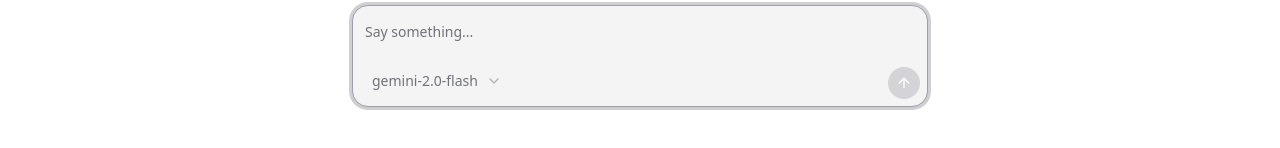
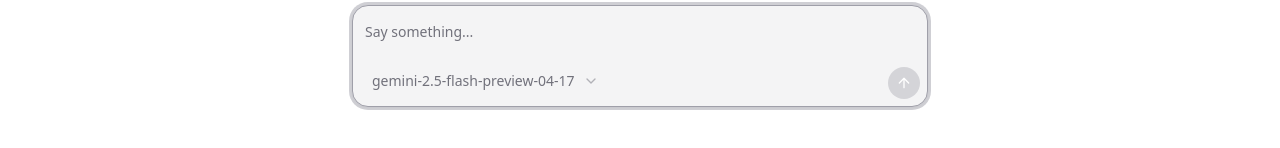
Before and after one commit to yeswanth49/starbot, a Next.js app: page / in a window 1280 px wide. Shown: the part 374-522 px from the top of the page. Built offline with nearby package versions, Linux system fonts and the light colour scheme.

Commit message:
added google 2.5 flash preview and removed 2.0 flash

```diff
--- a/ai/providers.ts
+++ b/ai/providers.ts
@@ -25,7 +25,7 @@ export const model = customProvider({
     "llama-3.3-70b-versatile": groq("llama-3.3-70b-versatile"),
     "gemini-2.5-pro-exp-03-25": google("gemini-2.5-pro-exp-03-25"),
     "gpt-4o-mini": openai('gpt-4o-mini'),
-    "gemini-2.0-flash": google('gemini-2.0-flash'),
+    "gemini-2.5-flash-preview-04-17": google('gemini-2.5-flash-preview-04-17'),
     "mistral-small-2503": mistral('mistral-small-2503'),
     "openrouter/quasar-alpha": openrouter("openrouter/quasar-alpha"),
 
--- a/components/chat.tsx
+++ b/components/chat.tsx
@@ -10,7 +10,7 @@ import { Messages } from "./messages";
 import { Header } from "./header";
 
 export default function Chat() {
-  const [selectedModel, setSelectedModel] = useState<modelID>("gemini-2.0-flash");
+  const [selectedModel, setSelectedModel] = useState<modelID>("gemini-2.5-flash-preview-04-17");
   const {
     messages,
     input,
--- a/components/model-picker.tsx
+++ b/components/model-picker.tsx
@@ -19,7 +19,7 @@ const MODELS: Record<modelID, string> = {
   "llama-3.3-70b-versatile": "A large model",
   "gemini-2.5-pro-exp-03-25": "Google's advanced reasoning model", // Add Gemini 2.5 Pro
   "gpt-4o-mini": "gpt-4o-mini",
-  "gemini-2.0-flash": "gemini-2.0-flash",
+  "gemini-2.5-flash-preview-04-17": "gemini-2.5-flash-preview-04-17",
   "mistral-small-2503": "mistral-small-2503",
   "openrouter/quasar-alpha": "openrouter/quasar-alpha",
 };
```
